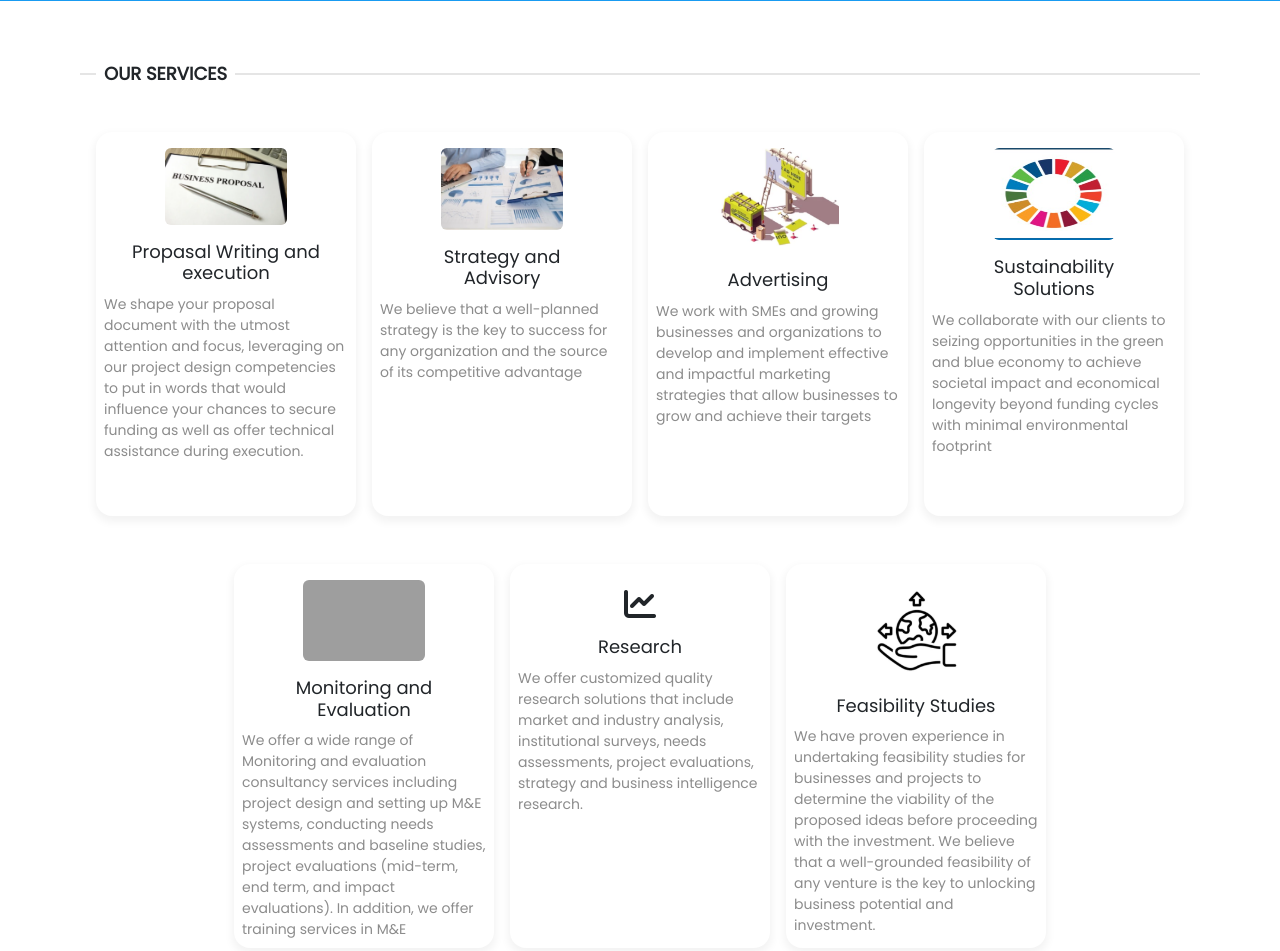
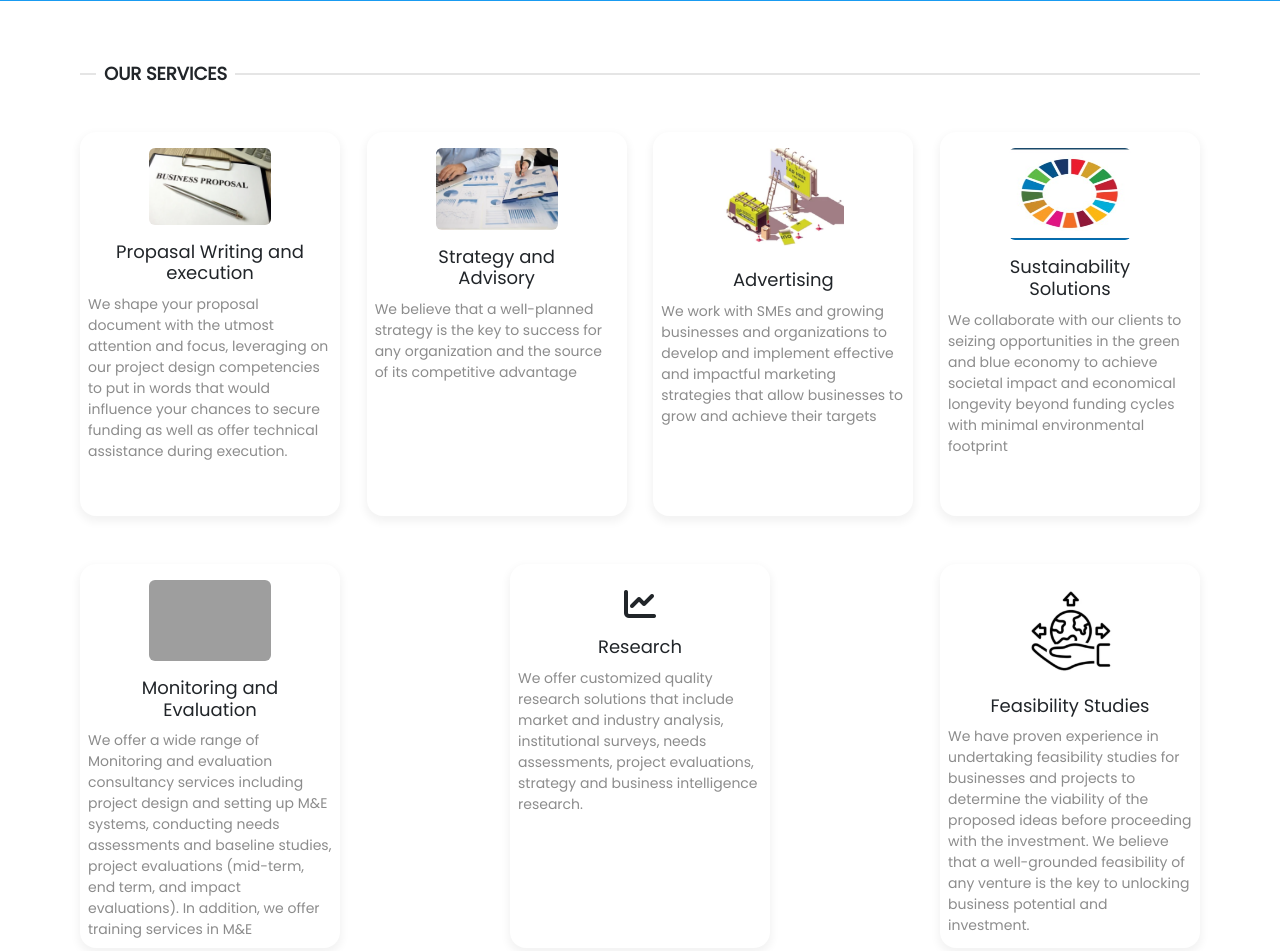
Before and after one commit to mburuanthony/Blucon-Prime, a plain HTML site: page index.html in a window 1280 px wide. Shown: the part 1290-2241 px from the top of the page. Drawn offline with nearby package versions, Linux system fonts and the light colour scheme; grey boxes are pictures that could not be loaded.

Commit message:
minor fix (services)

```diff
--- a/styles/_mediaQuery.scss
+++ b/styles/_mediaQuery.scss
@@ -157,10 +157,8 @@
       display: flex;
       flex-direction: row;
       flex-wrap: wrap;
-      align-items: center;
-      justify-content: center;
-      gap: 1rem;
-      padding: 0 0 0 3rem;
+      justify-content: space-between;
+      margin: 0 1rem;
 
       & > div {
         width: 16.25rem;
```
Also changed, not shown: styles/main.css, 1 other file.
